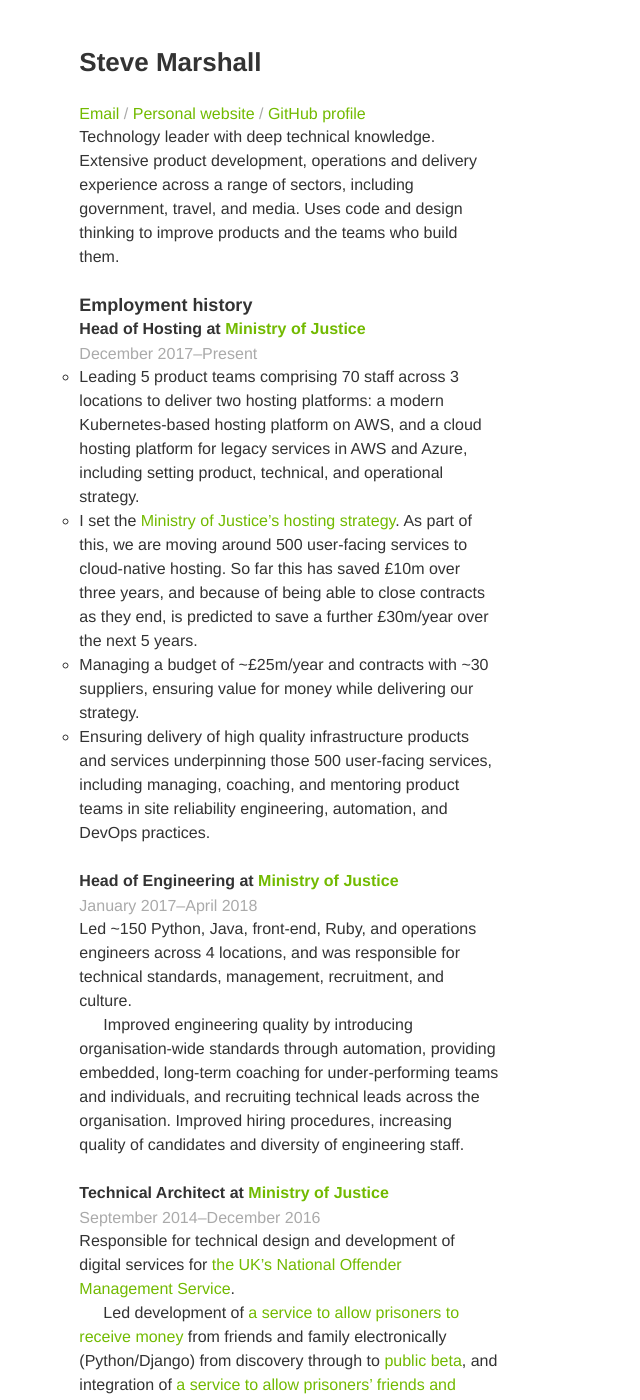
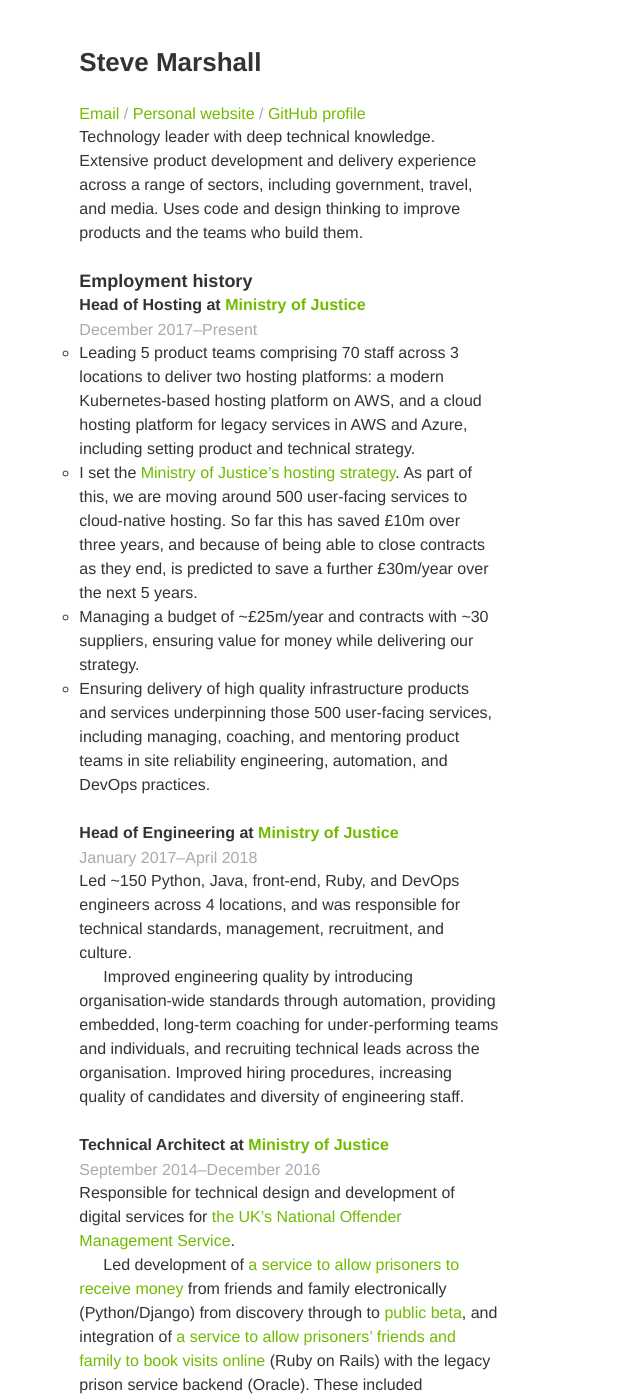
Before and after one commit to SteveMarshall/stevemarshall.github.io, a Jekyll site: the page built from cv.md, in a window 1280 px wide and 1400 px high. Shown: the whole window, without its empty margins (0-640 px from the left). Built offline with Jekyll 4.4.1, drawn with Linux system fonts in a browser that asks for light colours; our own code applies the rules of GitHub Pages for plain Markdown files.

Commit message:
Remove operations

```diff
--- a/cv.md
+++ b/cv.md
@@ -9,7 +9,7 @@
 {: .meta}
 
 Technology leader with deep technical knowledge. Extensive product
-development, operations and delivery experience across a range of
+development and delivery experience across a range of
 sectors, including government, travel, and media. Uses code and design
 thinking to improve products and the teams who build them.
 
@@ -23,8 +23,7 @@
 - **Leading 5 product teams comprising 70 staff across 3 locations** to
   deliver two hosting platforms: a modern Kubernetes-based hosting
   platform on AWS, and a cloud hosting platform for legacy services in
-  AWS and Azure, including setting product, technical, and operational
-  strategy.
+  AWS and Azure, including setting product and technical strategy.
 - **I set the [Ministry of Justice's hosting
   strategy](https://mojdigital.blog.gov.uk/2018/10/15/how-were-making-our-hosting-simpler-more-cost-effective-and-more-modern/).**
   As part of this, we are moving around 500 user-facing services to
@@ -44,7 +43,7 @@
 2017</time>--<time datetime="2018-04-25">April 2018</time></span>
 {: .meta}
 
-**Led ~150 Python, Java, front-end, Ruby, and operations engineers
+**Led ~150 Python, Java, front-end, Ruby, and DevOps engineers
 across 4 locations**, and was responsible for technical standards,
 management, recruitment, and culture.
 
```
